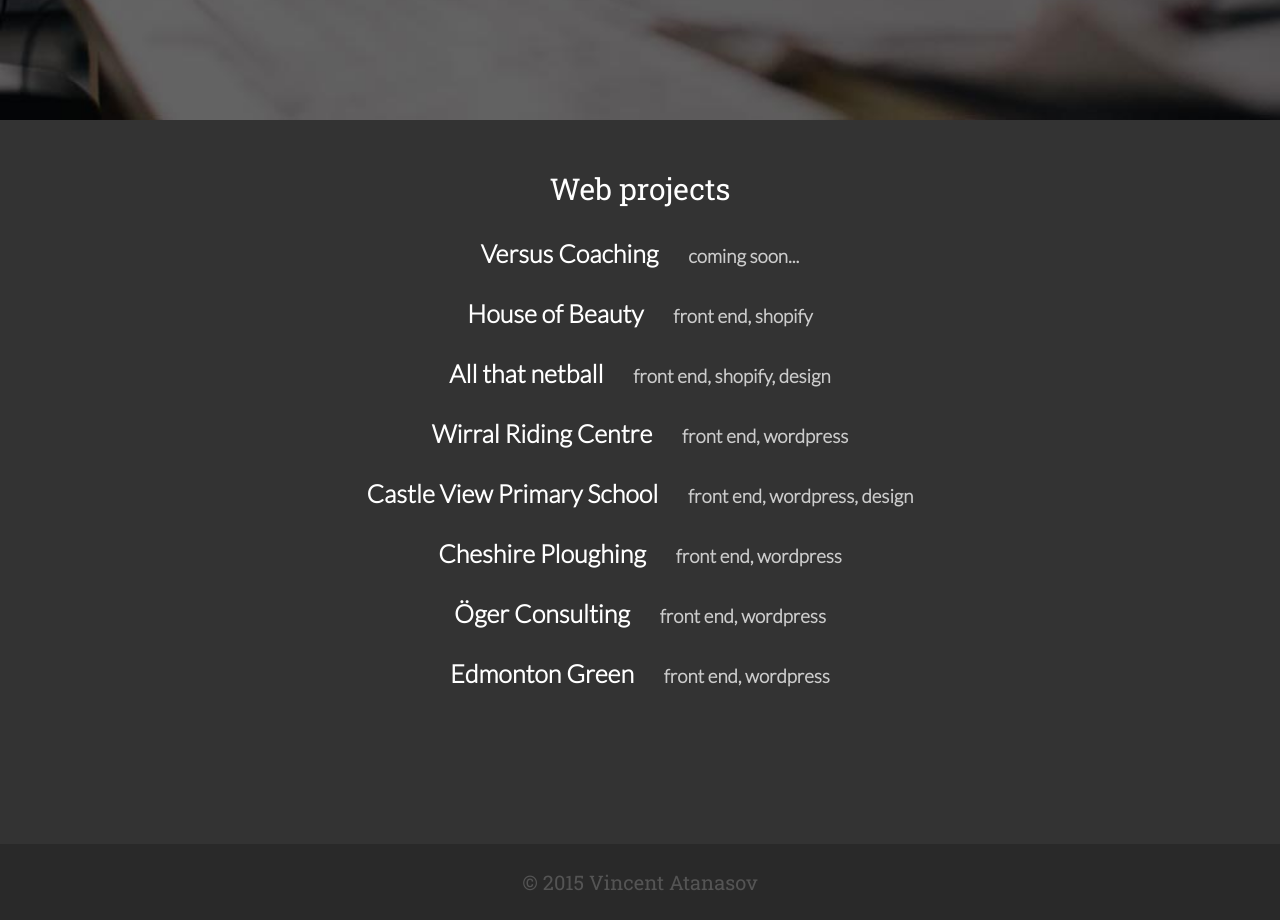
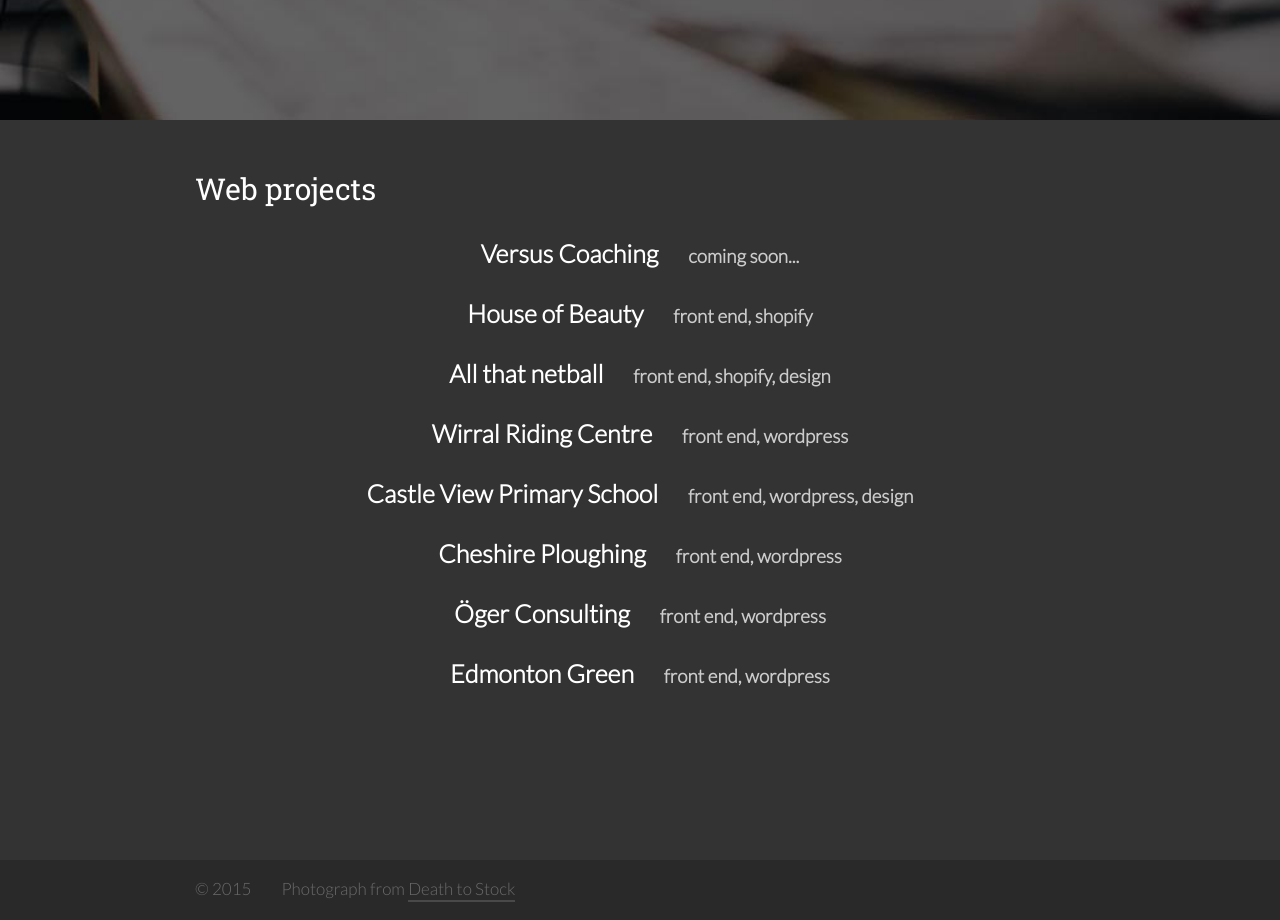
Before and after one commit to vinnyatanasov/vinnyatanasov.github.io, a website: page index.html in a window 1280 px wide. Shown: the part 680-1600 px from the top of the page. Drawn offline with Linux system fonts and the light colour scheme; files that its build step writes are made by us from their sources.

Commit message:
Small updates

```diff
--- a/css/main.scss
+++ b/css/main.scss
@@ -6,7 +6,6 @@
 $dark-grey: #252525;
 $hover-color: orange;
 $main-font-stack: 'Roboto Slab', serif;
-
 
 body {
     background:$dark-grey;
@@ -34,12 +33,12 @@
 }
 
 h1, h2 {
-    text-align: center;
     font-family: $main-font-stack;
     line-height:1.25;
 }
 h1 {
     font-size:6.6em;
+    text-align: center;
     margin:0 auto 40px auto;
 }
 h2 {
@@ -53,11 +52,9 @@
     margin:0 0 10px 0;
 }
 
-
 #page-container {
     width:100%;
 }
-
 
 #brand-link {
     padding:7px;
@@ -76,7 +73,6 @@
 #brand-link:hover {
     color:$hover-color;
 }
-
 
 .row {
     width:100%;
@@ -97,7 +93,6 @@
     padding:50px 30px;
     overflow:hidden;
 }
-
 
 #main-canvas {
     display:block;
@@ -124,7 +119,6 @@
     }
 }
 
-
 #intro-content {
     position:fixed;
     width:100%;
@@ -133,8 +127,6 @@
     -webkit-backface-visibility: hidden;
     z-index:10;
 }
-
-
 #intro-content .container {
     padding:0 30px;
 }
@@ -144,27 +136,8 @@
     position:absolute;
     top:100%;
     z-index:20;
+    padding: 0 0 50px 0;
 }
-
-
-/* mobile specific styles */
-
-.mobile #page-container {
-    position:relative;
-}
-.mobile #intro-content {
-    position: static;
-    padding: 100px 0;
-}
-.mobile #scroll-content {
-    position:static;
-}
-.mobile #main-canvas {
-    display:none;
-    visibility:hidden;
-}
-
-
 
 .block-links {
     text-align: center;
@@ -174,7 +147,7 @@
     margin:0;
 }
 .block-links li a {
-    padding:10px 20px;
+    padding:10px 30px;
     color:0.9;
     border-radius:4px;
     transition:background 0.1s linear;
@@ -184,19 +157,19 @@
     margin:0 0 0 25px;
     opacity:0.75;
 }
+.block-links li a.coming-soon {
+    cursor:default;
+}
 
-.block-links li a:hover {
+.block-links li a:not(.coming-soon):hover {
     background:rgba(0,0,0,0.1);
 }
-
-
 
 .button-link {
     padding:15px;
     border:2px solid rgba(256,256,256,0.5);
     font-size:2.6em;
 }
-
 
 #stat-blocks {
     overflow:hidden;
@@ -225,6 +198,22 @@
     color:orange;
 }
 
+/* mobile specific styles */
+
+.mobile #page-container {
+    position:relative;
+}
+.mobile #intro-content {
+    position: static;
+    padding: 100px 0;
+}
+.mobile #scroll-content {
+    position:static;
+}
+.mobile #main-canvas {
+    display:none;
+    visibility:hidden;
+}
 
 /* footer */
 
@@ -237,14 +226,18 @@
     width:100%;
 }
 footer .container {
-    padding:25px 0;
+    padding:18px 30px;
 }
-footer p:last-child {
-    font-family:$main-font-stack;
-    opacity:0.2;
-    font-size:2em;
+footer p {
+    opacity:0.3;
+    text-align:left;
+    font-size:1.7em;
     margin:0;
 }
+footer p span {
+    margin:0 30px 0 0;
+}
+
 
 /* media queries */
 
--- a/index.html
+++ b/index.html
@@ -32,7 +32,7 @@
                         <h2>Web projects</h2>
                         <ul class="block-links">
                             <li>
-                                <a href="#"  target="_blank">
+                                <a href="#"  target="_blank" class="coming-soon">
                                     <h3>Versus Coaching <span>coming soon...</span></h3>
                                 </a>
                             </li>
@@ -87,7 +87,7 @@
                 </section>
                 <footer>
                     <div class="container">
-                        <p>&copy 2015 Vincent Atanasov</p>
+                        <p><span>&copy 2015</span>Photograph from <a href="http://deathtothestockphoto.com/" target="_blank">Death to Stock</a></p>
                     </div>
                 </footer>
             </div>
--- a/js/main.js
+++ b/js/main.js
@@ -32,6 +32,14 @@
         // reset sizes on page resize
         window.onresize = function(){
             wHeight = set();
+        }
+
+        // disable coming-soon project links
+        var comingSoon = document.getElementsByClassName("coming-soon");
+        if (comingSoon.length > 0) {
+            for (var i = 0; i < comingSoon.length; i++) {
+                comingSoon[i].onclick = function(e){ e.preventDefault(); };
+            }
         }
 
         // add class to body on page load
```
Also changed, not shown: css/build/main.css, js/build/main.min.js, 1 other file.
